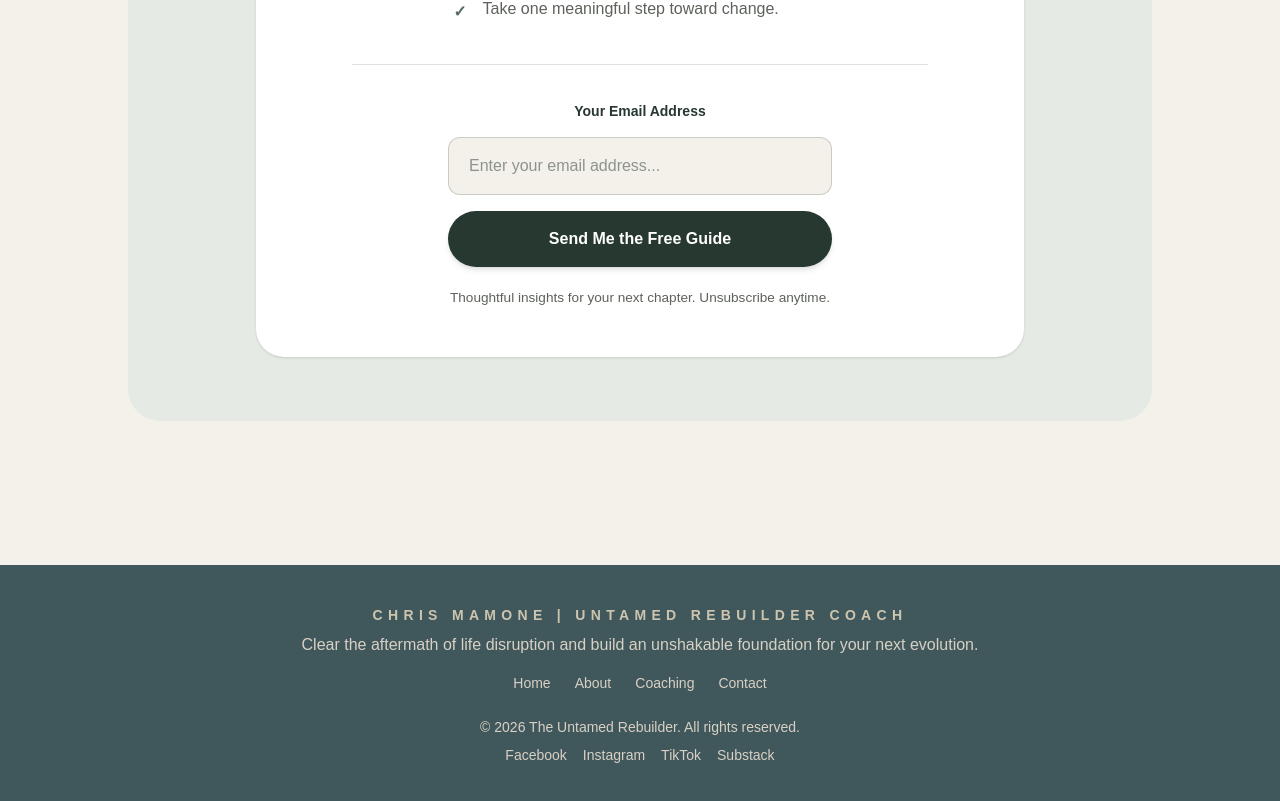
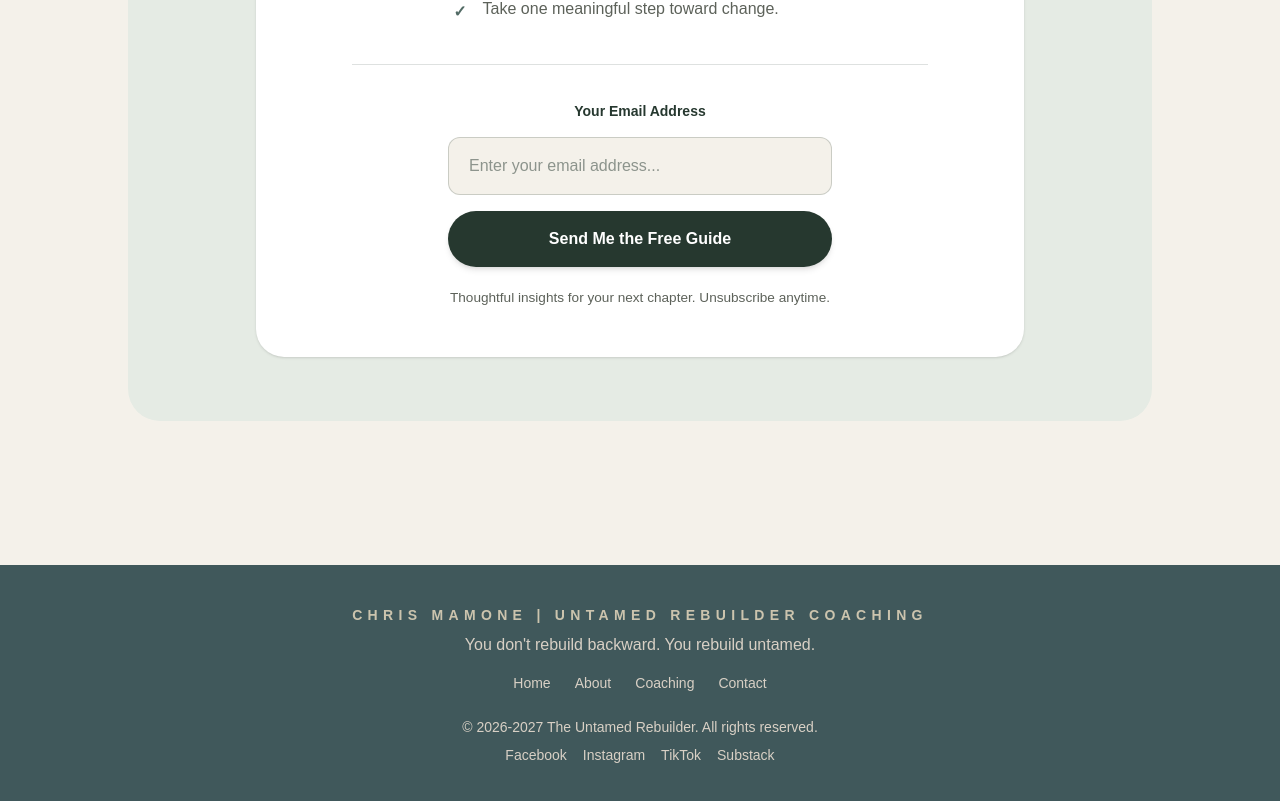
Before and after one commit to mybecomingpath/my-becoming-path, a Next.js app: page / in a window 1280 px wide. Shown: the part 7817-8618 px from the top of the page. Built offline with nearby package versions, Linux system fonts and the light colour scheme.

Commit message:
Update footer.tsx

```diff
--- a/app/footer.tsx
+++ b/app/footer.tsx
@@ -5,12 +5,11 @@ export default function Footer() {
     <footer className="bg-[#40585B] px-7 py-10 text-[#F4F1EA] md:px-16">
       <div className="mx-auto max-w-7xl text-center">
         <p className="text-sm font-semibold uppercase tracking-[0.38em] text-[#EFE0C3]/80">
-          Chris Mamone | Untamed Rebuilder Coach
+          Chris Mamone | Untamed Rebuilder Coaching
         </p>
 
         <p className="mt-2 text-[#D8D0C5]">
-          Clear the aftermath of life disruption and build
-an unshakable foundation for your next evolution.
+          You don't rebuild backward. You rebuild untamed.
         </p>
 
         <nav
@@ -35,7 +34,7 @@ an unshakable foundation for your next evolution.
         </nav>
 
         <p className="mt-6 text-sm text-[#D8D0C5]">
-          © 2026 The Untamed Rebuilder. All rights reserved.
+          © 2026-2027 The Untamed Rebuilder. All rights reserved.
         </p>
 
         <div className="mt-2 flex justify-center gap-4 text-sm text-[#D8D0C5]">
```
